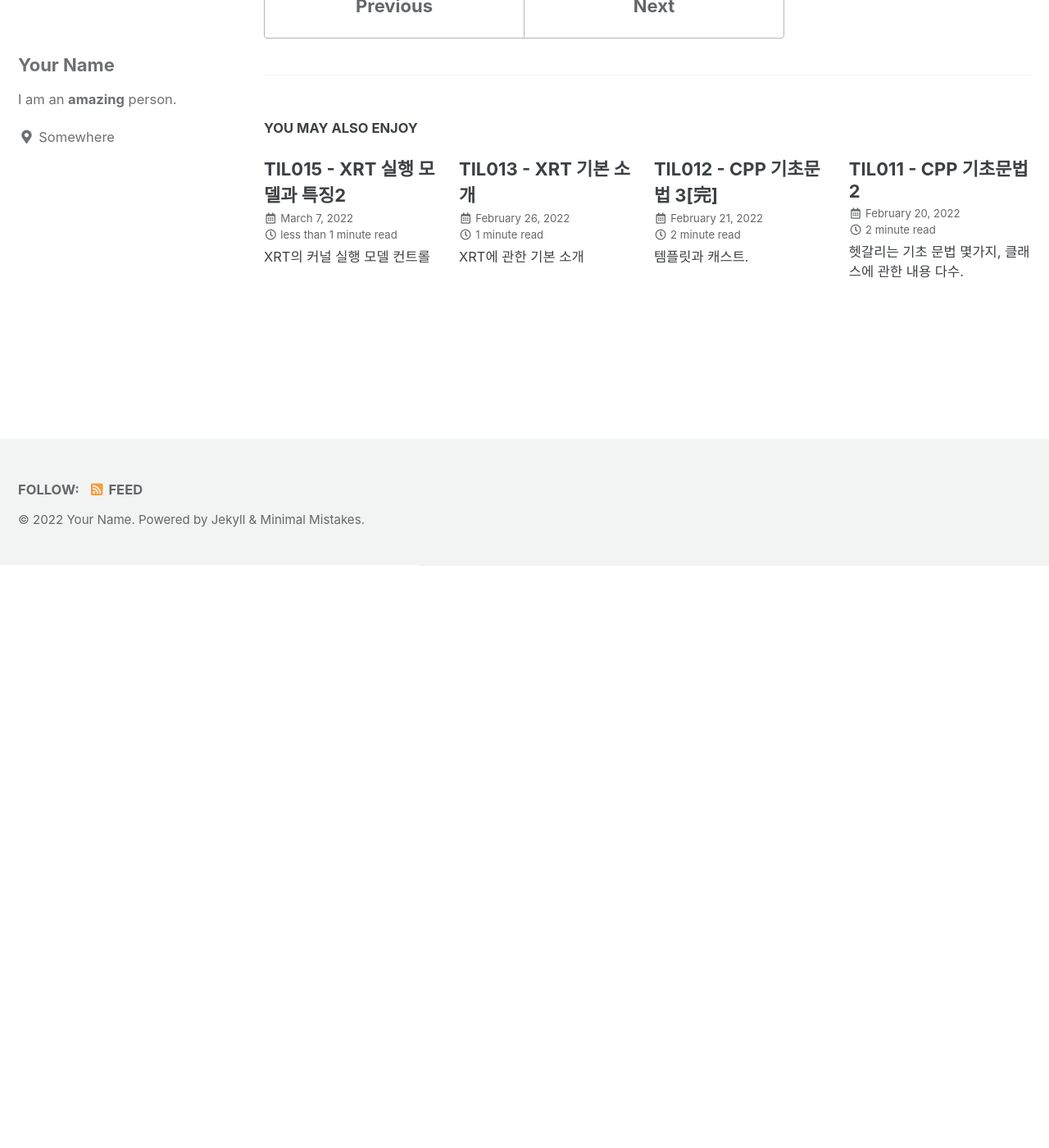
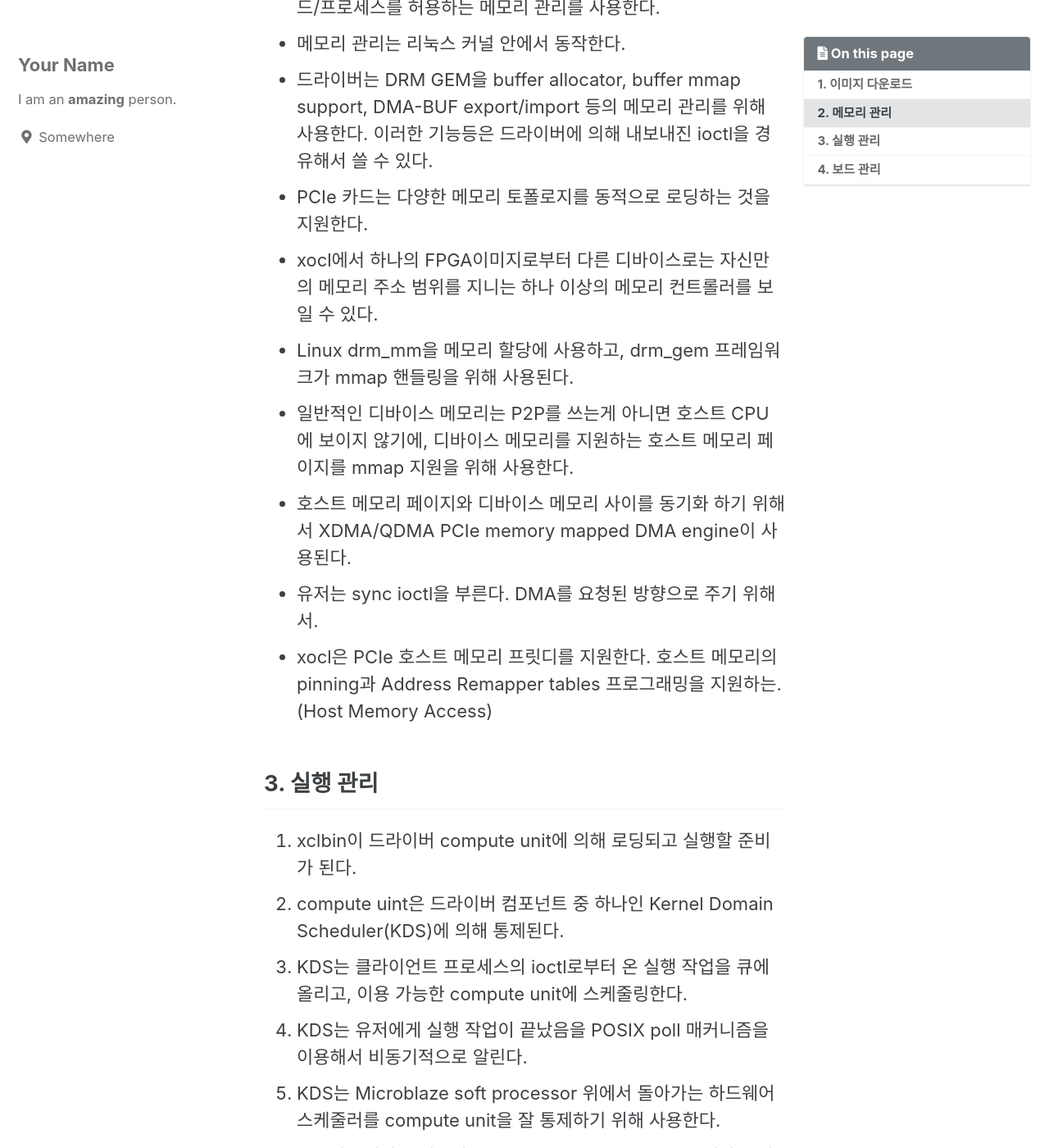
Before and after one commit to chun1000/chun1000.github.io, a Jekyll site: the page built from _posts/2022-03-04-TIL014.md, in a window 1280 px wide and 1400 px high, scrolled down 710 px. Shown: the whole window at 82% size. Built offline with Jekyll 4.4.1, drawn with Linux system fonts in a browser that asks for light colours; cached includes are drawn as plain includes; some of the changed text lies outside the part shown.

Commit message:
Update 2022-03-04-TIL014.md

```diff
--- a/_posts/2022-03-04-TIL014.md
+++ b/_posts/2022-03-04-TIL014.md
@@ -6,3 +6,36 @@ tags: xilinx
 toc: true
 toc_sticky: true
 ---
+
+## 1. 이미지 다운로드
+
+- v++는 유저 디바이스 코드를 FPGA 비트스트림과 메타데이터 콜렉션(메모리 토폴로지나 IP 인스턴스 등)을 포함한 xclbin 파일로 컴파일한다.
+- xclmgmt 드라이버는 xclbin 다운로드를 위해서 ioctl을 준다.
+- 드라이버는 xclbin section을 조사하고 FPGA 구조를 프로그래밍하고 메모리 토폴로지를 탐색하고 메모리 매니저를 초기화한다.
+
+## 2. 메모리 관리
+
+- PCIe 베이스의 플랫폼은 XRT Core Library에 정의 된 멀티 스레드/프로세스를 허용하는 메모리 관리를 사용한다.
+- 메모리 관리는 리눅스 커널 안에서 동작한다.
+- 드라이버는 DRM GEM을 buffer allocator, buffer mmap support, DMA-BUF export/import 등의 메모리 관리를 위해 사용한다. 이러한 기능등은 드라이버에 의해 내보내진 ioctl을 경유해서 쓸 수 있다.
+- PCIe 카드는 다양한 메모리 토폴로지를 동적으로 로딩하는 것을 지원한다.
+- xocl에서 하나의 FPGA이미지로부터 다른 디바이스로는 자신만의 메모리 주소 범위를 지니는 하나 이상의 메모리 컨트롤러를 보일 수 있다.
+- Linux drm_mm을 메모리 할당에 사용하고, drm_gem 프레임워크가 mmap 핸들링을 위해 사용된다.
+- 일반적인 디바이스 메모리는 P2P를 쓰는게 아니면 호스트 CPU에 보이지 않기에, 디바이스 메모리를 지원하는 호스트 메모리 페이지를 mmap 지원을 위해 사용한다.
+-  호스트 메모리 페이지와 디바이스 메모리 사이를 동기화 하기 위해서 XDMA/QDMA PCIe memory mapped DMA engine이 사용된다.
+- 유저는 sync ioctl을 부른다. DMA를 요청된 방향으로 주기 위해서.
+- xocl은 PCIe 호스트 메모리 프릿디를 지원한다. 호스트 메모리의 pinning과 Address Remapper tables 프로그래밍을 지원하는.(Host Memory Access)
+
+## 3. 실행 관리
+
+1. xclbin이 드라이버 compute unit에 의해 로딩되고 실행할 준비가 된다.
+2. compute uint은 드라이버 컴포넌트 중 하나인 Kernel Domain Scheduler(KDS)에 의해 통제된다.
+3. KDS는 클라이언트 프로세스의 ioctl로부터 온 실행 작업을 큐에 올리고, 이용 가능한 compute unit에 스케줄링한다.
+4. KDS는 유저에게 실행 작업이 끝났음을 POSIX poll 매커니즘을 이용해서 비동기적으로 알린다.
+5. KDS는 Microblaze soft processor 위에서 돌아가는 하드웨어 스케줄러를 compute unit을 잘 통제하기 위해 사용한다.
+   - 하드웨어 스케줄러는 ERT(Embedded Runtime)이라 불린다. ERT는 KDS로부터 요청을 받아서 하드웨어 무순서 큐에 올린다. ERT는 KDS에게 Status Register나 MSI-X 인터럽트로 알린다.
+6. compute unit은 xocl에게 작업 완료를 인터럽트로 알린다(poll 모드도 지원).
+
+## 4. 보드 관리
+
+- 데이터 버스 정지 복구, 센서 데이터 수집, AXI 방화벽 모니터링, 클락 스케일링, 파워 측정, 펌웨어 파일(ERT, CMC) 로딩 등은 xclmgmt가 수행한다.
```
